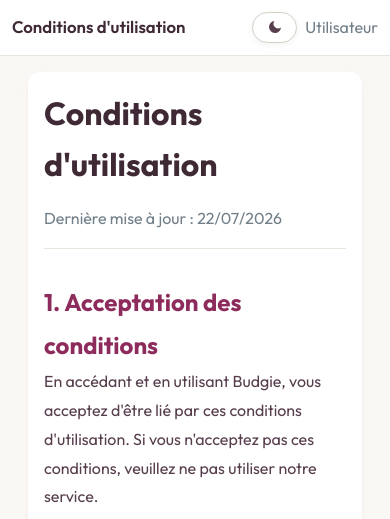
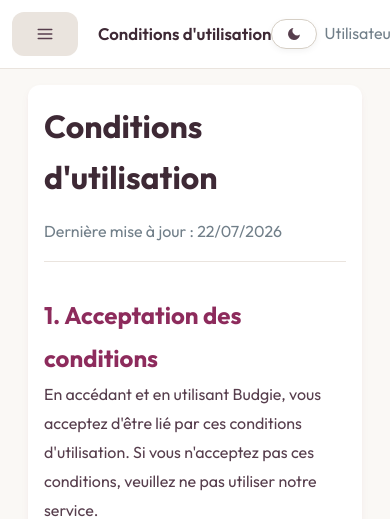
Before and after one commit to IW-PA/PA, a PHP site: page /PA/public/terms.php in a window 390 px wide. Shown: the top 519 px of the page. Run offline with PHP 8.4, Linux system fonts and the light colour scheme.

Commit message:
fix(ui): show the mobile menu button on phones
The hamburger (.mobile-menu-btn) never appeared at <=768px: its default
display:none was declared AFTER the @media (max-width:768px) override, and
since media queries add no specificity, the later rule won the cascade tie
and hid the button at every width. With the sidebar off-canvas and no
button to open it, phone users had no navigation at all.

Moved the default rule above the media query so the display:flex override
wins on phones. Verified headless: button visible (66x44) and opens the
sidebar at 375px; hidden with the full sidebar at 1200px.

```diff
--- a/public/css/style.css
+++ b/public/css/style.css
@@ -509,6 +509,13 @@ img {
     margin-right: 0.5rem;
 }
 
+/* Mobile menu button — hidden on desktop, revealed at <=768px.
+   The default MUST precede the media-query override below: media queries add no
+   specificity, so with equal specificity the later rule wins the cascade tie. */
+.mobile-menu-btn {
+    display: none;
+}
+
 /* Responsive */
 @media (max-width: 768px) {
     .mobile-menu-btn { display: flex; }
@@ -642,11 +649,6 @@ img {
         flex-wrap: wrap;
         gap: 0.5rem;
     }
-}
-
-/* Mobile menu button — hidden on desktop, visible on mobile */
-.mobile-menu-btn {
-    display: none;
 }
 
 /* Sidebar overlay on mobile */
```
